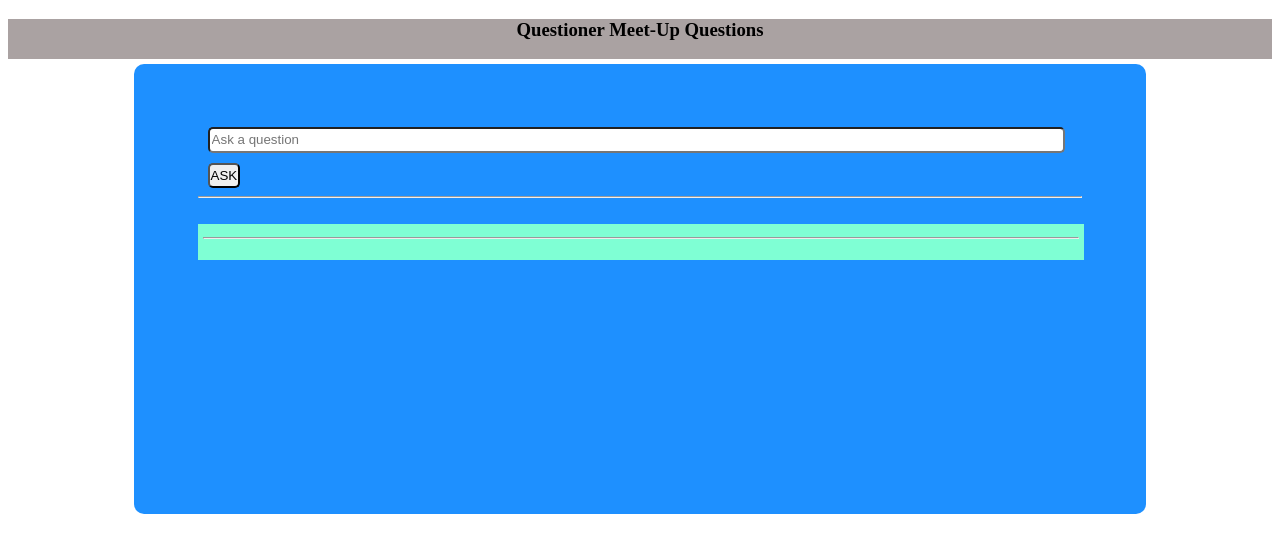
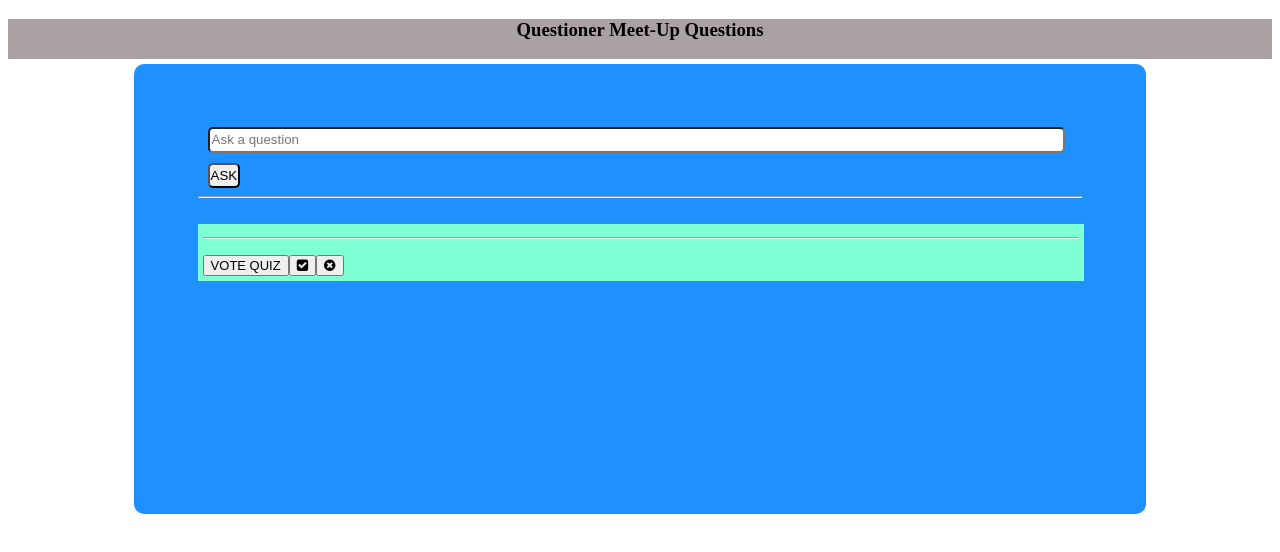
Before and after one commit to makombekepha/Tracker, a plain HTML site: page qiuz.html in a window 1280 px wide. Both pictures are taken after a click on the button "ASK". Drawn offline with Linux system fonts and the light colour scheme.

Commit message:
[finishes #172519197]adding buttons for user upvote and downvote

```diff
--- a/qiuz.html
+++ b/qiuz.html
@@ -99,6 +99,18 @@ function display(){
      pag.appendChild(scan);
    scan.appendChild(para);
    para.innerHTML=txt;
+
+   var vote = document.createElement("button");
+   var rit = document.createElement("button");
+  var wron = document.createElement("button");
+  vote.innerHTML = 'VOTE QUIZ';
+            rit.innerHTML='<i class="fa fa-check-square"></i>';
+            wron.innerHTML='<i class="fa fa-times-circle"></i>';
+            vote.style.fontSize = "small";
+            scan.style.backgroundColor="aquamarine"
+            scan.appendChild(vote);
+            scan.appendChild(rit);
+            scan.appendChild(wron);
 }
 
     </script>
```
